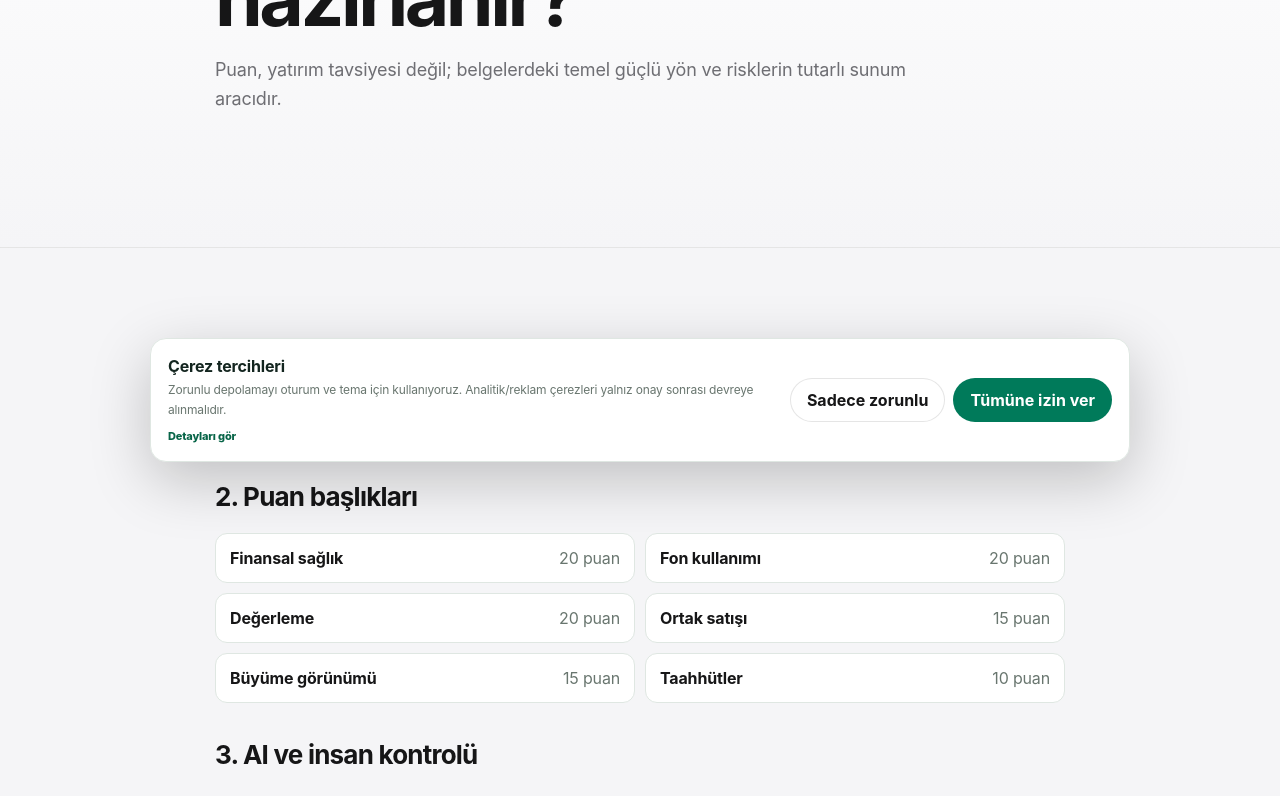
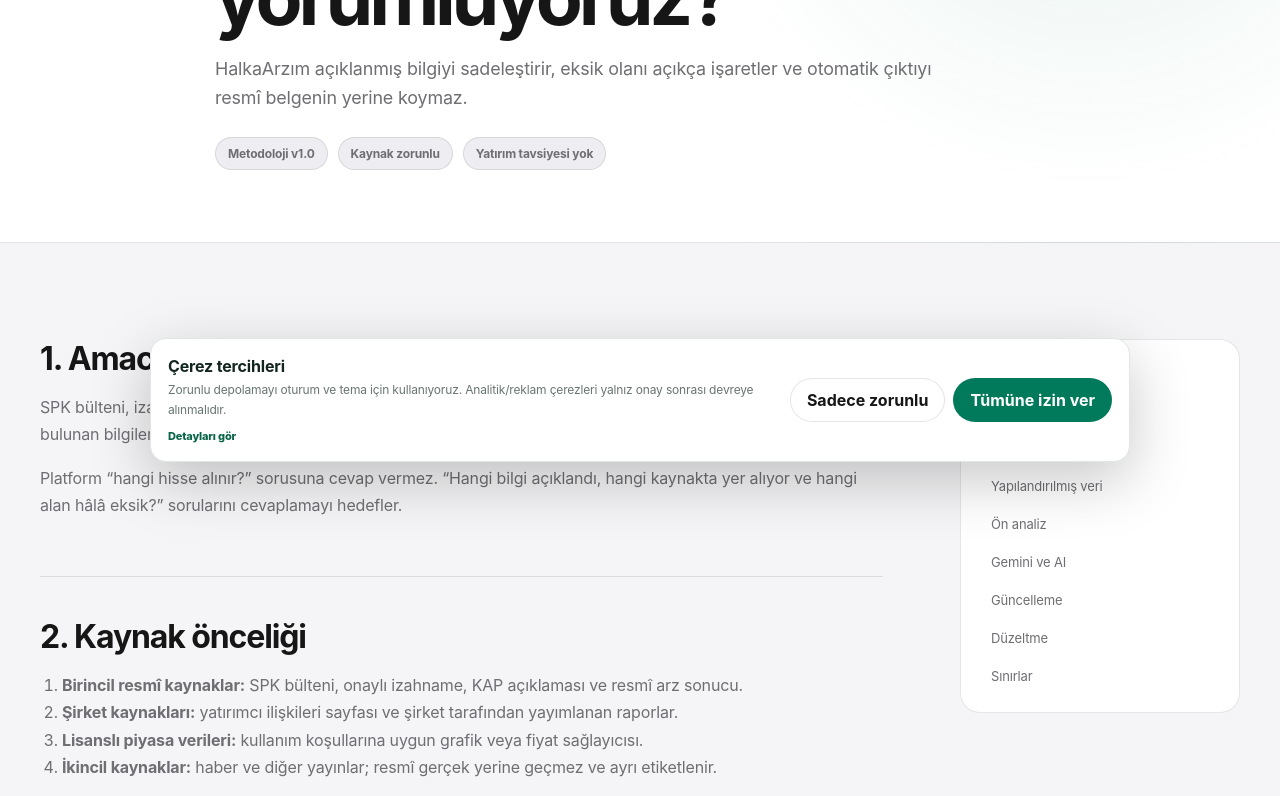
Before and after one commit to ajaroste/halkaarzim, a Next.js app: page /metodoloji in a window 1280 px wide. Shown: the part 320-1116 px from the top of the page. Built offline with nearby package versions, Linux system fonts and the light colour scheme; no server answers.

Commit message:
trust: align methodology with actual v1 data and AI pipeline

```diff
--- a/app/metodoloji/page.tsx
+++ b/app/metodoloji/page.tsx
@@ -1,5 +1,52 @@
 import type { Metadata } from "next";
+import Link from "next/link";
 import { Header } from "@/components/Header";
 import { Footer } from "@/components/Footer";
-export const metadata: Metadata = { title: "Metodoloji" };
-export default function MethodPage(){return <><Header/><main className="pageShell"><section className="pageHero"><div className="container narrow"><span className="eyebrow">Şeffaflık</span><h1>AI Arz Puanı nasıl hazırlanır?</h1><p>Puan, yatırım tavsiyesi değil; belgelerdeki temel güçlü yön ve risklerin tutarlı sunum aracıdır.</p></div></section><article className="legalPage container narrow"><h2>1. Kaynak önceliği</h2><p>SPK onaylı izahname, fiyat tespit raporu, bağımsız denetim raporu, KAP açıklamaları ve şirket yatırımcı ilişkileri belgeleri önceliklidir. Haberler resmî kaynak yerine geçmez.</p><h2>2. Puan başlıkları</h2><div className="methodGrid"><div><strong>Finansal sağlık</strong><span>20 puan</span></div><div><strong>Fon kullanımı</strong><span>20 puan</span></div><div><strong>Değerleme</strong><span>20 puan</span></div><div><strong>Ortak satışı</strong><span>15 puan</span></div><div><strong>Büyüme görünümü</strong><span>15 puan</span></div><div><strong>Taahhütler</strong><span>10 puan</span></div></div><h2>3. AI ve insan kontrolü</h2><p>AI yalnız taslak çıkarır. Rakam, oran ve kaynak eşleşmesi yönetici tarafından doğrulanmadan rapor yayımlanmaz. Değişiklikler yeni rapor sürümü olarak tutulur.</p><h2>4. Dil sınırı</h2><p>“Al”, “sat”, “kesin tavan”, kişiye özel lot önerisi veya garanti kazanç ifadesi kullanılmaz. Potansiyel etkiler belirsizlikleriyle birlikte anlatılır.</p></article></main><Footer/></>}
+import { JsonLd } from "@/components/JsonLd";
+
+export const metadata: Metadata = {
+  title: "Metodoloji ve Kaynak Şeffaflığı",
+  description: "HalkaArzım verileri, kaynak önceliği, AI ön analizinin sınırları, eksik veri yaklaşımı ve düzeltme süreci.",
+  alternates: { canonical: "/metodoloji" }
+};
+
+const siteUrl = (process.env.NEXT_PUBLIC_SITE_URL || "https://halkaarzim.vercel.app").replace(/\/+$/, "");
+
+export default function MethodPage() {
+  const jsonLd = {
+    "@context": "https://schema.org",
+    "@type": "Article",
+    headline: "HalkaArzım Metodolojisi ve Kaynak Şeffaflığı",
+    description: "Halka arz verilerinin nasıl toplandığı, doğrulandığı, özetlendiği ve güncellendiği.",
+    url: `${siteUrl}/metodoloji`,
+    inLanguage: "tr-TR",
+    author: { "@type": "Organization", name: "HalkaArzım", url: siteUrl },
+    publisher: { "@type": "Organization", name: "HalkaArzım", url: siteUrl }
+  };
+
+  return <><JsonLd data={jsonLd} /><Header /><main className="legalShell">
+    <section className="legalHero"><div className="container narrow"><span className="eyebrow">Şeffaflık</span><h1>Veriyi nasıl topluyor ve yorumluyoruz?</h1><p>HalkaArzım açıklanmış bilgiyi sadeleştirir, eksik olanı açıkça işaretler ve otomatik çıktıyı resmî belgenin yerine koymaz.</p><div className="legalMeta"><span>Metodoloji v1.0</span><span>Kaynak zorunlu</span><span>Yatırım tavsiyesi yok</span></div></div></section>
+
+    <div className="container legalLayout">
+      <article className="legalDocument">
+        <section id="amac"><h2>1. Amacımız</h2><p>SPK bülteni, izahname, fiyat tespit raporu, bağımsız denetim raporu ve şirket açıklamalarında dağınık hâlde bulunan bilgileri tek bir halka arz sayfasında anlaşılır biçimde sunmak.</p><p>Platform “hangi hisse alınır?” sorusuna cevap vermez. “Hangi bilgi açıklandı, hangi kaynakta yer alıyor ve hangi alan hâlâ eksik?” sorularını cevaplamayı hedefler.</p></section>
+
+        <section id="kaynak"><h2>2. Kaynak önceliği</h2><ol><li><strong>Birincil resmî kaynaklar:</strong> SPK bülteni, onaylı izahname, KAP açıklaması ve resmî arz sonucu.</li><li><strong>Şirket kaynakları:</strong> yatırımcı ilişkileri sayfası ve şirket tarafından yayımlanan raporlar.</li><li><strong>Lisanslı piyasa verileri:</strong> kullanım koşullarına uygun grafik veya fiyat sağlayıcısı.</li><li><strong>İkincil kaynaklar:</strong> haber ve diğer yayınlar; resmî gerçek yerine geçmez ve ayrı etiketlenir.</li></ol><p>Her somut iddia için kaynak başlığı, bağlantı, tarih ve mümkün olduğunda belge sayfası tutulur. Kaynağı olmayan olumsuz veya olumlu iddia yayımlanmamalıdır.</p></section>
+
+        <section id="veri"><h2>3. Yapılandırılmış veri</h2><p>Belgelerden çıkarılan alanlar önce yapılandırılmış kayda dönüştürülür:</p><div className="methodGrid"><div><strong>Arz fiyatı</strong><span>Açıklandıysa</span></div><div><strong>Toplam lot</strong><span>Temel ve azami</span></div><div><strong>Sermaye artırımı</strong><span>Şirket kasasına giden pay</span></div><div><strong>Ortak satışı</strong><span>Mevcut ortak payı</span></div><div><strong>Talep tarihleri</strong><span>Resmî duyuruya göre</span></div><div><strong>Fon kullanımı</strong><span>Belgedeki oranlarla</span></div></div><p>Bir alan belgede yoksa sıfır, tahmin veya genel sektör ortalamasıyla doldurulmaz. Kullanıcıya “henüz açıklanmadı” veya “belge işlenmedi” şeklinde gösterilir.</p></section>
+
+        <section id="on-analiz"><h2>4. Ön analiz göstergesinin anlamı</h2><p>Mevcut v1 göstergesi finansal kalite, beklenen getiri veya fiyat artışı olasılığı değildir. Açıklanan arz yapısını ve veri kapsamını tutarlı biçimde özetleyen bir ön analiz aracıdır.</p><p>Kurallı taslak; sermaye artırımı ile ortak satışı karşılaştırır, ek satış seçeneğini belirtir, kaynak sayısını ve veri eksiklerini dikkate alır. Finansal tablolar veya fon kullanım belgesi işlenmemişse bu eksik açıkça raporlanır.</p><div className="legalNotice"><span aria-hidden="true">!</span><div><strong>Skor ne söylemez?</strong><p>“Alınır”, “kazandırır”, “düşük riskli”, “kaç tavan yapar” veya kişiye uygun yatırım olduğu sonucunu söylemez.</p></div></div></section>
+
+        <section id="ai"><h2>5. Gemini ve AI üretim akışı</h2><ol><li>Yalnız kaynak etiketi bulunan şirket/arz verisi JSON’a dönüştürülür.</li><li>Kaynak girdisinin SHA-256 özeti hesaplanır; veri değişmediyse model tekrar çağrılmaz.</li><li>Gemini 2.5 Flash düşük sıcaklık ve zorunlu JSON şemasıyla özet, güçlü sinyal, risk, eksik veri ve güven göstergesi üretir.</li><li>“Al”, “kesin kazanç”, “garanti tavan” gibi yönlendirme ifadeleri otomatik kontrolde reddedilir.</li><li>Model çalışmazsa yalnız kaynaklı gerçeklerden deterministik taslak oluşturulur.</li><li>Yeni model çıktısı <code>needs_review</code> olarak işaretlenir; üretim politikası insan kaynak kontrolünden sonra yayımlanmasını gerektirir.</li></ol><p>Kullanıcı e-postası, profili, yorumu, takip listesi veya bildirim aboneliği AI sağlayıcısına gönderilmez. Ayrıntılar <Link href="/ai-politikasi">AI Kullanım Politikası</Link> sayfasındadır.</p></section>
+
+        <section id="guncelleme"><h2>6. Güncelleme ve sürümleme</h2><p>Yeni bülten, talep tarihi, sonuç veya işlem tarihi geldiğinde kaynak kaydı güncellenir. AI girdisi değişirse yeni rapor sürümü üretilir; aynı girdinin her ziyaretçide yeniden modele gönderilmesi engellenir.</p><p>Her kayıtta kaynak güncelleme zamanı ve rapor sürümü tutulması hedeflenir. Tarihi geçmiş bir bilgi, yalnız sayfanın yayın tarihini değiştirerek güncel gösterilmez.</p></section>
+
+        <section id="duzeltme"><h2>7. Hata ve düzeltme süreci</h2><p>Bir şirket, kullanıcı veya hak sahibi hatalı veri bildirdiğinde ilgili ifade birincil kaynakla karşılaştırılır. Hata doğrulanırsa kayıt ve rapor sürümü güncellenir; kişisel veri, güvenlik anahtarı veya açık hak ihlali içeren içerik inceleme tamamlanana kadar gizlenebilir.</p><p>Düzeltme veya kaldırma talebi için <Link href="/icerik-kaldirma">İçerik Bildirimi ve Kaldırma Süreci</Link> kullanılmalıdır.</p></section>
+
+        <section id="sinirlar"><h2>8. Bilinen sınırlar</h2><ul><li>Resmî kaynakların yayımlanma veya erişim gecikmesi olabilir.</li><li>PDF ayrıştırma ve otomatik sınıflandırma hata yapabilir.</li><li>Haber, piyasa grafiği ve üçüncü taraf hizmeti kesilebilir veya gecikmeli olabilir.</li><li>Bir şirketin geçmiş performansı gelecekteki halka arz performansını garanti etmez.</li><li>Teknik kontroller riski azaltır ancak yanlış bilgi veya güvenlik olayını tamamen imkânsız hâle getirmez.</li></ul><p>Bu nedenle kullanıcı yatırım kararı öncesinde resmî belgeyi ve yetkili kuruluş bilgilerini kontrol etmelidir.</p></section>
+      </article>
+
+      <nav className="legalToc" aria-label="Metodoloji içeriği"><strong>Bu sayfada</strong><a href="#amac">Amaç</a><a href="#kaynak">Kaynak önceliği</a><a href="#veri">Yapılandırılmış veri</a><a href="#on-analiz">Ön analiz</a><a href="#ai">Gemini ve AI</a><a href="#guncelleme">Güncelleme</a><a href="#duzeltme">Düzeltme</a><a href="#sinirlar">Sınırlar</a></nav>
+    </div>
+  </main><Footer /></>;
+}
```
